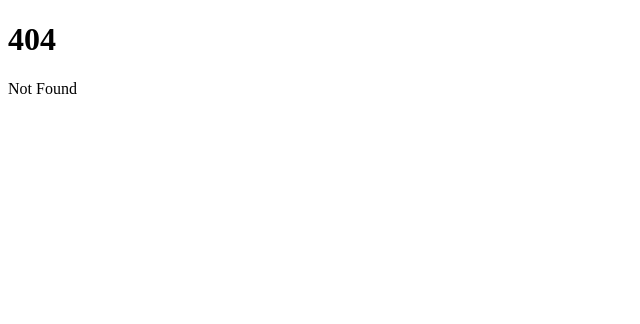
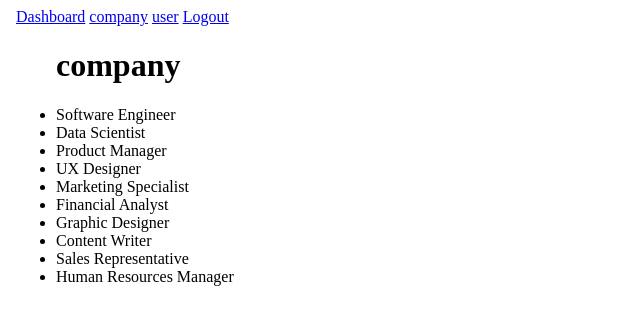
Before and after one commit to viktorholk/talent-tune, a SvelteKit app in the folder app/: page /company in a window 1280 px wide. Before the commit this address had no page. Shown: the top 324 px of the page, without its empty margins (0-640 px from the left). Built offline with nearby package versions, Linux system fonts and the light colour scheme.

Commit message:
home and layout

```diff
--- /dev/null
+++ b/app/src/routes/+layout.svelte
@@ -0,0 +1,21 @@
+<script>
+
+	import { page } from '$app/stores';
+</script>
+
+<head>
+
+</head>
+<body>
+	{#if $page.url.pathname != '/login'}
+		<nav>
+            <a href="/dashboard">Dashboard</a>
+            <a href="/company">company</a>
+            <a href="/user">user</a>
+            <a href="/login">Logout</a>
+        </nav>
+	{/if}
+	<main>
+		<slot />
+	</main>
+</body>
--- /dev/null
+++ b/app/src/routes/company/+page.svelte
@@ -0,0 +1,21 @@
+<script>
+    let jobs = [
+        "Software Engineer",
+        "Data Scientist",
+        "Product Manager",
+        "UX Designer",
+        "Marketing Specialist",
+        "Financial Analyst",
+        "Graphic Designer",
+        "Content Writer",
+        "Sales Representative",
+        "Human Resources Manager"
+    ];
+</script>
+
+<ul>
+    <h1>company</h1>
+    {#each jobs as job}
+        <li>{job}</li>
+    {/each}
+</ul>
--- a/app/src/routes/login/+page.server.ts
+++ b/app/src/routes/login/+page.server.ts
@@ -4,7 +4,7 @@ import { redirect } from '@sveltejs/kit';
 import { fail } from '@sveltejs/kit';
 
 export async function load({ cookies }) {
-    //cookies.delete('jwt',  { path: '/' });
+    cookies.delete('jwt',  { path: '/' });
     return { ok: true };
 }
 
```
Also changed, not shown: app/src/routes/user/+page.svelte (added, +21 -0 lines).
